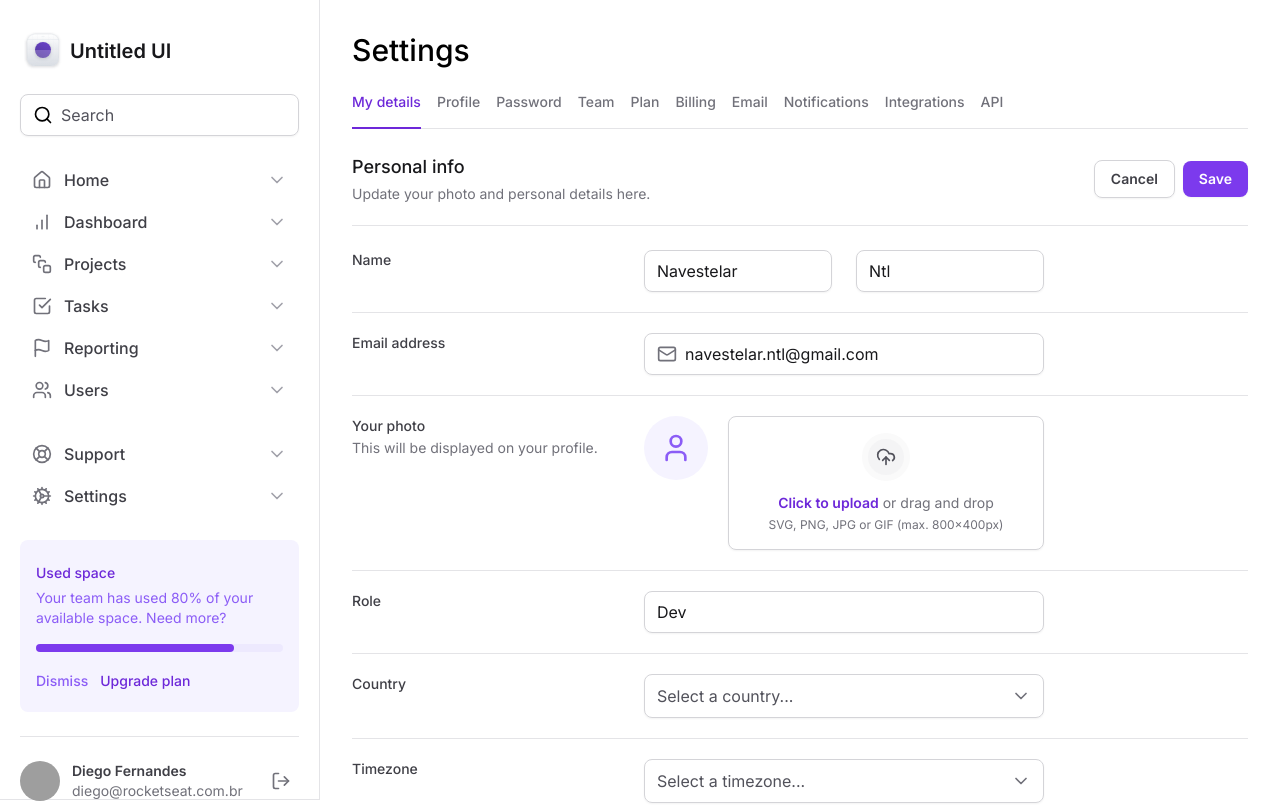
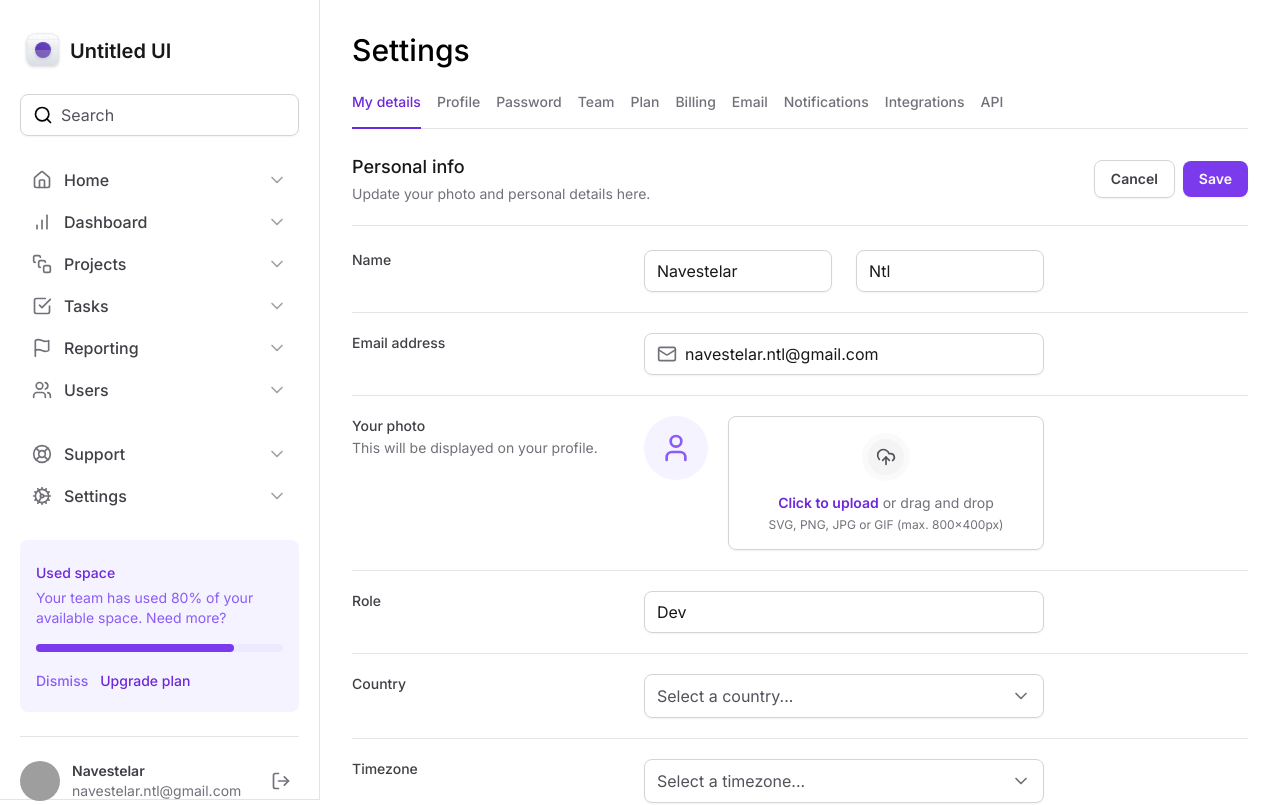
Before and after one commit to navestelar/tailwind-next, a Next.js app: page / in a window 1280 px wide. Shown: the top 805 px of the page. Built offline with nearby package versions, Linux system fonts and the light colour scheme; grey boxes are pictures that could not be loaded.

Commit message:
update default informations

```diff
--- a/src/components/Sidebar/Profile.tsx
+++ b/src/components/Sidebar/Profile.tsx
@@ -12,10 +12,10 @@ export function Profile() {
       />
       <div className="flex flex-col truncate">
         <span className="text-sm font-semibold text-zinc-700 dark:text-zinc-100">
-          Diego Fernandes
+          Navestelar
         </span>
         <span className="truncate text-sm text-zinc-500 dark:text-zinc-400">
-          diego@rocketseat.com.br
+          navestelar.ntl@gmail.com
         </span>
       </div>
       <Button type="button" variant="ghost">
```
